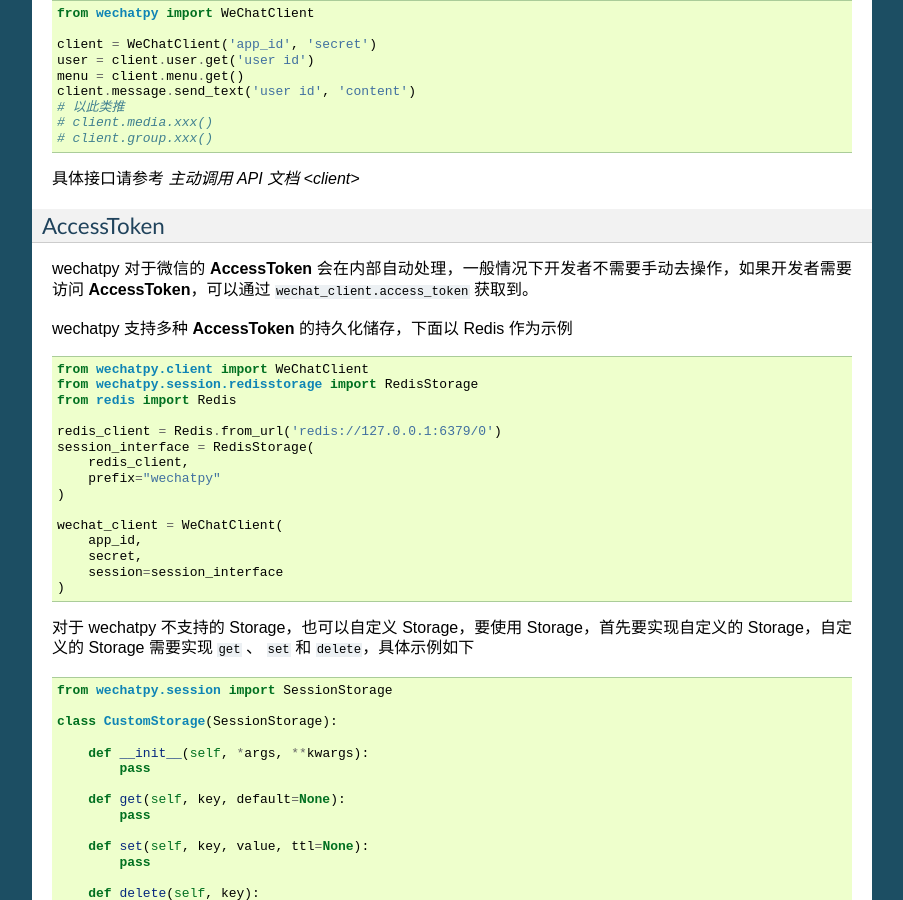
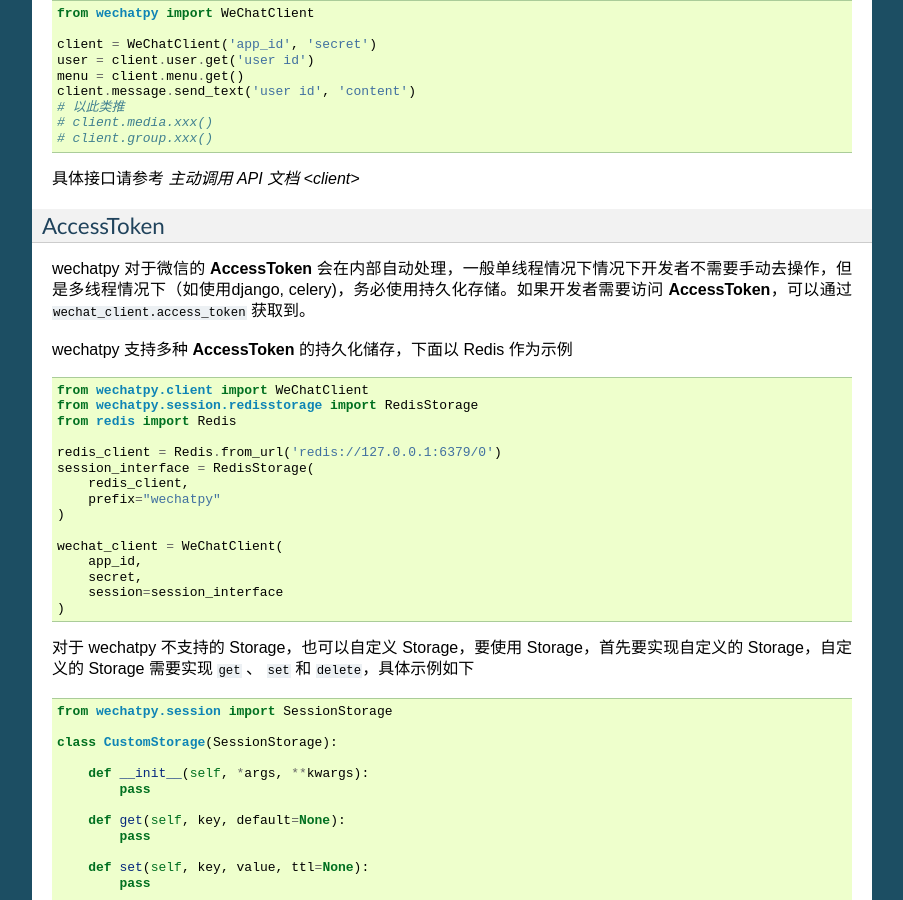
Before and after one commit to wechatpy/wechatpy, a Sphinx documentation site: the page built from docs/quickstart.rst, in a window 1280 px wide and 900 px high, scrolled down 2777 px. Shown: the whole window, without its empty margins (198-1101 px from the left). Built offline with Sphinx 7.4.7, drawn with Linux system fonts in a browser that asks for light colours.

Commit message:
修改文档描述，避免web开发人员直接使用WechatClient使用默认的MemoryStorage

```diff
--- a/docs/quickstart.rst
+++ b/docs/quickstart.rst
@@ -183,7 +183,7 @@
 
 AccessToken
 ~~~~~~~~~~~~~~~~~~~~~~
-wechatpy 对于微信的 **AccessToken** 会在内部自动处理，一般情况下开发者不需要手动去操作，如果开发者需要访问 **AccessToken**，可以通过 ``wechat_client.access_token`` 获取到。
+wechatpy 对于微信的 **AccessToken** 会在内部自动处理，一般单线程情况下情况下开发者不需要手动去操作，但是多线程情况下（如使用django, celery)，务必使用持久化存储。如果开发者需要访问 **AccessToken**，可以通过 ``wechat_client.access_token`` 获取到。
 
 Storage
 ..................
```
